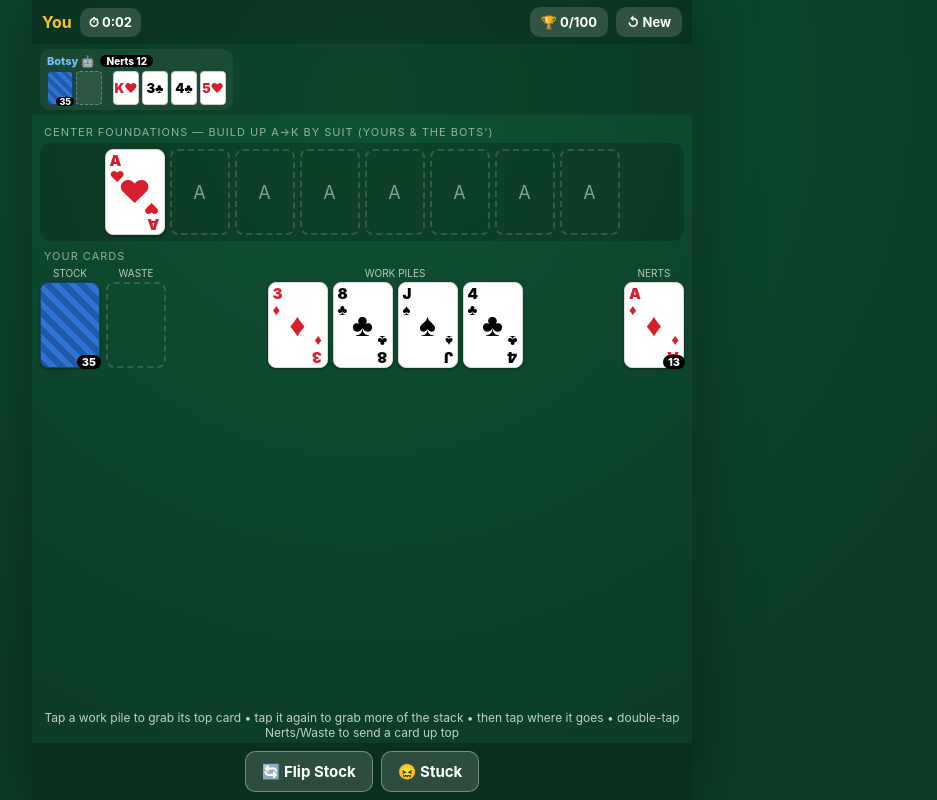
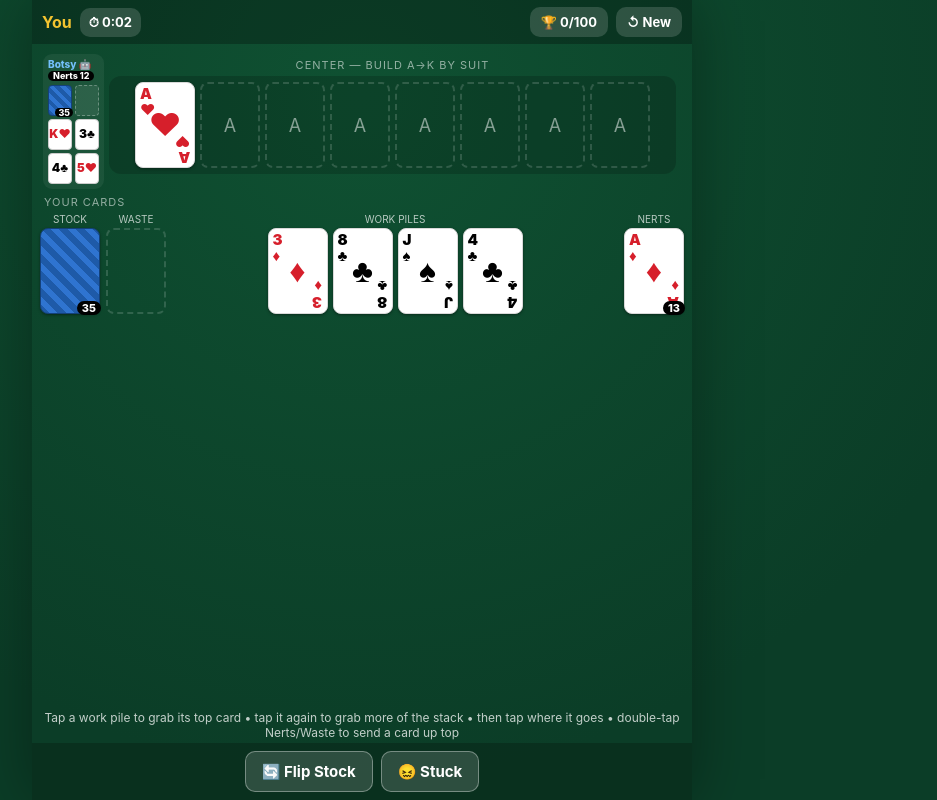
Before and after one commit to mattharshey33-art/nerts, a plain HTML site: page index.html in a window 1280 px wide. Both pictures are taken after a click on the button "Deal & Play ▶". Shown: the top 800 px of the page, without its empty margins (278-1215 px from the left). Drawn offline with Linux system fonts and the light colour scheme.

Commit message:
Add files via upload

```diff
--- a/index.html
+++ b/index.html
@@ -52,20 +52,23 @@
   .opp{display:flex;align-items:center;gap:5px;background:rgba(255,255,255,.08);border-radius:20px;padding:3px 9px;}
   .opp .n{font-weight:700;}
   .opp .nz{background:#000;border-radius:10px;padding:0 6px;font-weight:800;font-size:11px;}
+  /* table layout: CPU players seated left & right around the center */
+  .tabletop{display:flex;gap:5px;align-items:flex-start;padding:4px 3px 2px;}
+  .side{display:flex;flex-direction:column;gap:8px;flex:0 0 auto;}
+  .center{flex:1 1 auto;min-width:0;}
   /* live opponent mini-boards */
-  .oppbox{background:rgba(255,255,255,.06);border-radius:10px;padding:5px 7px;transition:background .4s;}
+  .oppbox{background:rgba(255,255,255,.06);border-radius:9px;padding:5px;transition:background .4s;}
   .oppbox.acted{animation:oppflash .55s ease-out;}
-  @keyframes oppflash{0%{background:rgba(244,196,48,.4);}100%{background:rgba(255,255,255,.06);}}
-  .opphead{font-size:11px;margin-bottom:3px;display:flex;align-items:center;gap:6px;}
-  .opphead .nz{background:#000;border-radius:10px;padding:0 6px;font-weight:800;font-size:10px;}
-  .mini{display:flex;gap:3px;align-items:center;}
-  .minicell{width:26px;height:34px;border-radius:4px;background:#fff;color:#000;font-weight:900;font-size:13px;line-height:1;
-    display:flex;align-items:center;justify-content:center;position:relative;border:1px solid #ccc;flex:0 0 auto;}
+  @keyframes oppflash{0%{background:rgba(244,196,48,.45);}100%{background:rgba(255,255,255,.06);}}
+  .opphead{font-size:10px;margin-bottom:4px;display:flex;flex-direction:column;gap:1px;line-height:1.1;}
+  .opphead .nz{background:#000;border-radius:8px;padding:0 5px;font-weight:800;font-size:9px;align-self:flex-start;}
+  .mini{display:grid;grid-template-columns:repeat(2,1fr);gap:3px;}
+  .minicell{width:24px;height:31px;border-radius:4px;background:#fff;color:#000;font-weight:900;font-size:12px;line-height:1;
+    display:flex;align-items:center;justify-content:center;position:relative;border:1px solid #ccc;}
   .minicell.red{color:#d61f2b;}
   .minicell.back{background:repeating-linear-gradient(45deg,#1e5aa8,#1e5aa8 4px,#2f74d0 4px,#2f74d0 8px);border-color:#14417a;}
   .minicell.empty{background:rgba(255,255,255,.08);border:1px dashed rgba(255,255,255,.3);}
   .minicell .mc{position:absolute;bottom:-2px;right:-2px;background:#000;color:#fff;font-size:9px;border-radius:6px;padding:0 3px;font-weight:800;}
-  .minigap{width:5px;flex:0 0 auto;}
 
   .board{flex:1;overflow:auto;padding:6px 8px 12px;}
   .zone-label{font-size:11px;text-transform:uppercase;letter-spacing:1px;opacity:.55;margin:4px 4px 4px;}
@@ -158,11 +161,15 @@
     <button class="iconbtn" id="scoreOpen">🏆 <span id="topScore">0</span>/<span id="topTarget">100</span></button>
     <button class="iconbtn" id="newBtn">↺ New</button>
   </div>
-  <div class="oppbar" id="oppBar"></div>
-
   <div class="board">
-    <div class="zone-label">Center foundations — build up A→K by suit (yours & the bots')</div>
-    <div class="foundations" id="foundations"></div>
+    <div class="tabletop">
+      <div class="side" id="sideLeft"></div>
+      <div class="center">
+        <div class="zone-label" style="text-align:center;">Center — build A→K by suit</div>
+        <div class="foundations" id="foundations"></div>
+      </div>
+      <div class="side" id="sideRight"></div>
+    </div>
     <div class="zone-label">Your cards</div>
     <div class="myarea">
       <div class="pilecol"><div class="cap">Stock</div><div id="stockPile"></div></div>
@@ -296,18 +303,19 @@ function renderAll(){ renderOpp(); renderFoundations(); renderHand(); renderScor
 
 function miniCell(c){ if(!c) return '<div class="minicell empty"></div>';
   return `<div class="minicell ${isRed(c.s)?'red':''}">${RANKS[c.r]}${SUITS[c.s]}</div>`; }
-function renderOpp(){ const bar=$('oppBar'); bar.innerHTML='';
-  players.filter(p=>p.isBot).forEach(p=>{
+function renderOpp(){ const L=$('sideLeft'), R=$('sideRight'); if(!L||!R) return; L.innerHTML=''; R.innerHTML='';
+  players.filter(p=>p.isBot).forEach((p,idx)=>{
     const box=document.createElement('div');
     box.className='oppbox'+(p.id===lastActed && (Date.now()-lastActedT<450)?' acted':'');
     const head=`<div class="opphead"><span style="color:${p.color};font-weight:800">${p.name}</span><span class="nz">Nerts ${p.nertsCount}</span></div>`;
-    if(!p.hand){ box.innerHTML=head; bar.appendChild(box); return; }
-    let cells = p.hand.stock.length? `<div class="minicell back"><span class="mc">${p.hand.stock.length}</span></div>` : '<div class="minicell empty"></div>';
-    cells += miniCell(p.hand.waste[p.hand.waste.length-1]);
-    cells += '<div class="minigap"></div>';
-    for(let i=0;i<4;i++) cells += miniCell(p.hand.work[i][p.hand.work[i].length-1]);
-    box.innerHTML = head + `<div class="mini">${cells}</div>`;
-    bar.appendChild(box);
+    if(!p.hand){ box.innerHTML=head; }
+    else {
+      let cells = p.hand.stock.length? `<div class="minicell back"><span class="mc">${p.hand.stock.length}</span></div>` : '<div class="minicell empty"></div>';
+      cells += miniCell(p.hand.waste[p.hand.waste.length-1]);
+      for(let i=0;i<4;i++) cells += miniCell(p.hand.work[i][p.hand.work[i].length-1]);
+      box.innerHTML = head + `<div class="mini">${cells}</div>`;
+    }
+    (idx%2===0 ? L : R).appendChild(box);   // seat bots alternately on left / right
   }); }
 
 function renderFoundations(){ const wrap=$('foundations'); wrap.innerHTML='';
@@ -349,10 +357,7 @@ function renderScore(){ const list=$('scoreList'); list.innerHTML='';
 /* ---------- rules ---------- */
 function canFound(card,pile){ if(!pile||!pile.length) return card.r===1; const t=pile[pile.length-1]; return card.s===t.s&&card.r===t.r+1; }
 function canWork(cards,pile,src){ const c=cards[0]; if(!pile||!pile.length) return true; const t=pile[pile.length-1];
-  if(isRed(c.s)===isRed(t.s)) return false;                 // must be opposite color
-  if(c.r===t.r-1) return true;                              // build DOWN — any source
-  if(c.r===t.r+1 && src && (src.zone==='nerts'||src.zone==='work')) return true; // build UP — only from Nerts pile or a work-pile merge
-  return false; }
+  return c.r===t.r-1 && isRed(c.s)!==isRed(t.s); }   // build DOWN only, alternating colors
 function validRun(run){ for(let i=0;i<run.length-1;i++){ const a=run[i],b=run[i+1]; if(!(b.r===a.r-1&&isRed(a.s)!==isRed(b.s))) return false; } return true; }
 
 /* ---------- human interaction ---------- */
```
Also changed, not shown: family.html (+1 -4 lines).
